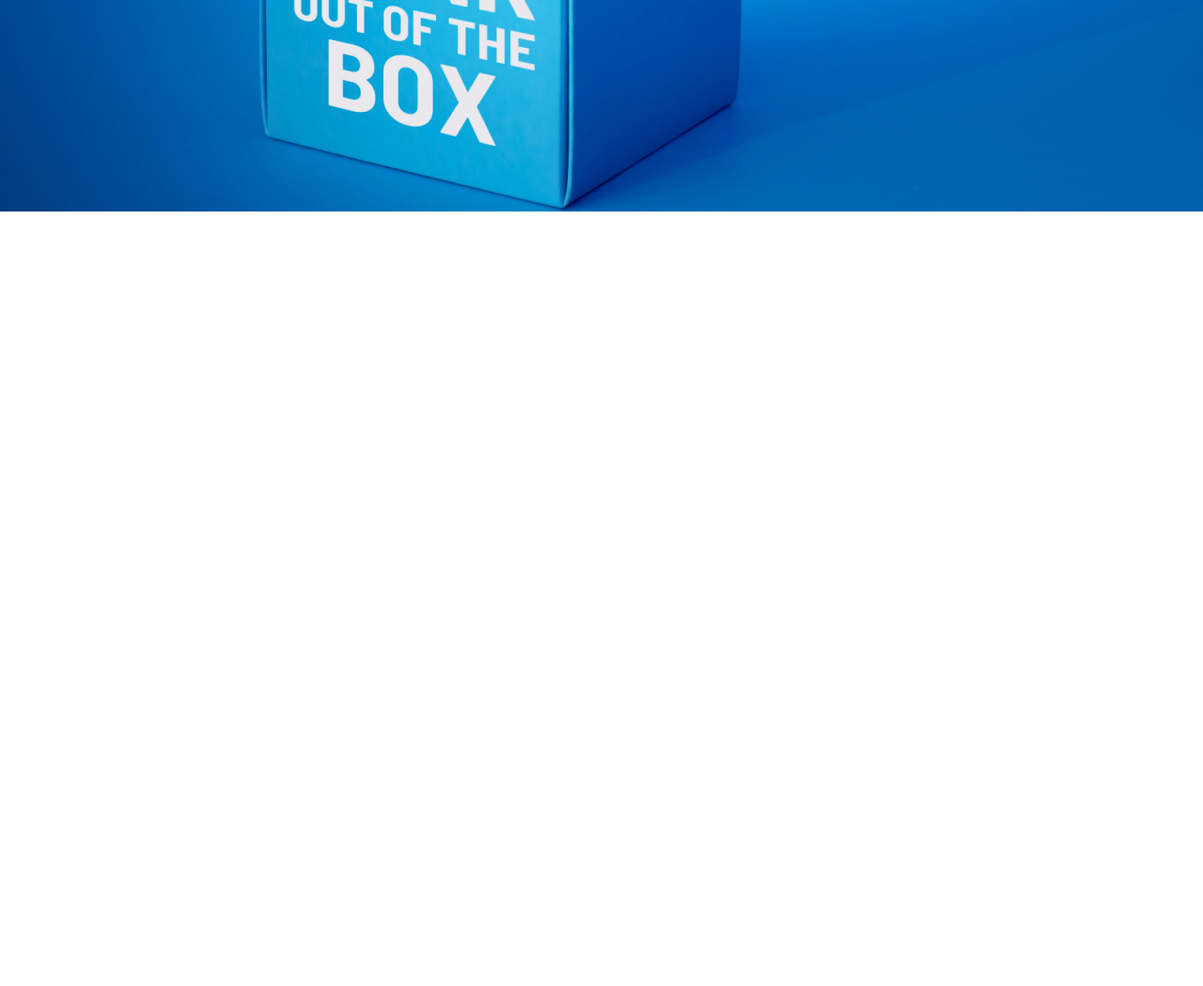
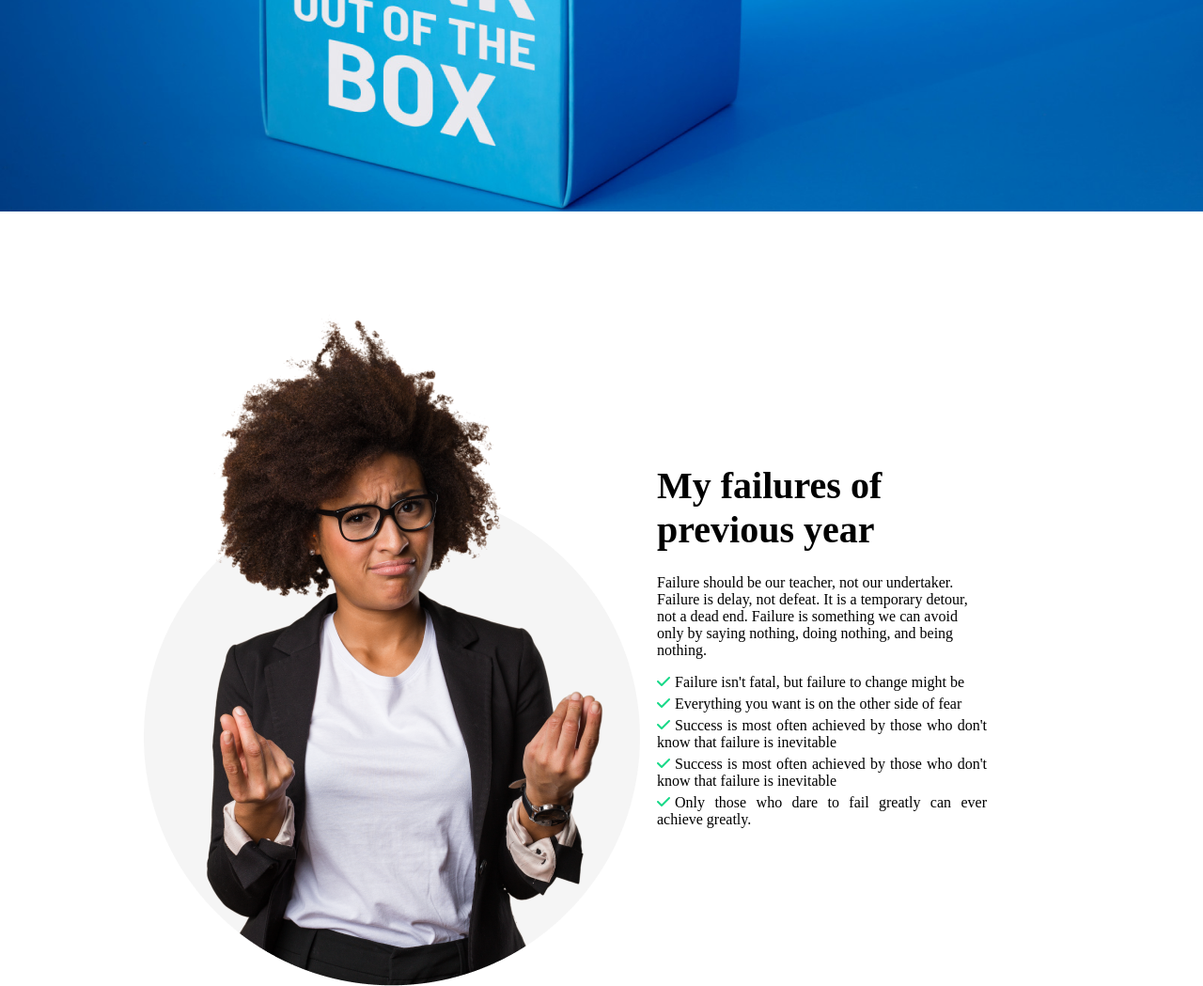
Before and after one commit to introtoxicXXl/out-of-the-box, a plain HTML site: page index.html in a window 1280 px wide. Shown: the part 583-1632 px from the top of the page at 94% size. Before the commit the page ends 808 px from the top, so only its background shows below. Drawn offline with Linux system fonts and the light colour scheme.

Commit message:
success section added

```diff
--- a/index.html
+++ b/index.html
@@ -5,6 +5,7 @@
   <meta charset="UTF-8">
   <meta http-equiv="X-UA-Compatible" content="IE=edge">
   <meta name="viewport" content="width=device-width, initial-scale=1.0">
+  <link rel="stylesheet" href="https://kit.fontawesome.com/6331bf357f.css" crossorigin="anonymous">
   <link rel="stylesheet" href="style/style.css">
   <title>Brain Booster</title>
 </head>
@@ -14,7 +15,7 @@
   <header>
     <div class="header">
       <div>
-        <h2>All Thinks Are <br> Possible If You <br> believe</h2>
+        <h1>All Thinks Are <br> Possible If You <br> believe</h1>
         <p>To get what you want in life, you need to escape the restraints <br> that you put on yourself. To help you with this, we have some quotes for <br> you that will encourage you to think in this mind set.</p>
         <a class="button" href="#">Contact Us</a>
       </div>
@@ -24,10 +25,16 @@
     <!-- success section -->
     <section class="success">
       <div class="left">
-
+        <img src="images/person.png" alt="">
       </div>
       <div class="right">
-
+        <h2>My failures of <br> previous year</h2>
+        <p>Failure should be our teacher, not our undertaker. Failure is delay, not defeat. It is a temporary detour, <br> not a dead end. Failure is something we can avoid only by saying nothing, doing nothing, and being nothing.</p>
+        <li><i class="fa-solid fa-check"></i>Failure isn't fatal, but failure to change might be</li>
+        <li><i class="fa-solid fa-check"></i>Everything you want is on the other side of fear</li>
+        <li><i class="fa-solid fa-check"></i>Success is most often achieved by those who don't know that failure is inevitable</li>
+        <li><i class="fa-solid fa-check"></i>Success is most often achieved by those who don't know that failure is inevitable</li>
+        <li><i class="fa-solid fa-check"></i>Only those who dare to fail greatly can ever achieve greatly.</li>
       </div>
     </section>
 
@@ -35,6 +42,9 @@
   <footer>
 
   </footer>
+
+
+  <script src="https://kit.fontawesome.com/6331bf357f.js" crossorigin="anonymous"></script>
 </body>
 
 </html>
--- a/style/style.css
+++ b/style/style.css
@@ -1,7 +1,6 @@
 * {
   margin: 0;
   padding: 0;
-  overflow: hidden;
   box-sizing: border-box;
 }
 
@@ -9,6 +8,7 @@
   width: 100vw;
   background-image: url(../images/banner/banner3.png);
   height: 808px;
+  overflow: hidden;
   display: flex;
   justify-content: flex-end;
   align-items: center;
@@ -16,7 +16,7 @@
   text-align: right;
 }
 
-.header h2 {
+.header h1 {
   font-size: 65px;
   font-weight: 700;
 }
@@ -36,3 +36,31 @@
   color: rgba(0, 95, 172, 1);
   font-weight: bold;
 }
+.success{
+  display: flex;
+  justify-content: space-between;
+  align-items: center;
+  padding: 100px 230px 60px 130px;
+}
+.right{
+  flex-basis: 45%;
+}
+.left{
+  flex-basis: 45%;
+}
+.right h2{
+  font-size: 40px;
+  margin-bottom: 24px;
+}
+.right p{
+  margin-bottom: 16px;
+}
+.right li{
+  list-style: none;
+  margin-bottom: 5px;
+  text-align: justify;
+}
+.right i{
+  margin-right: 5px;
+  color: rgba(22, 216, 135, 1);
+}
```
